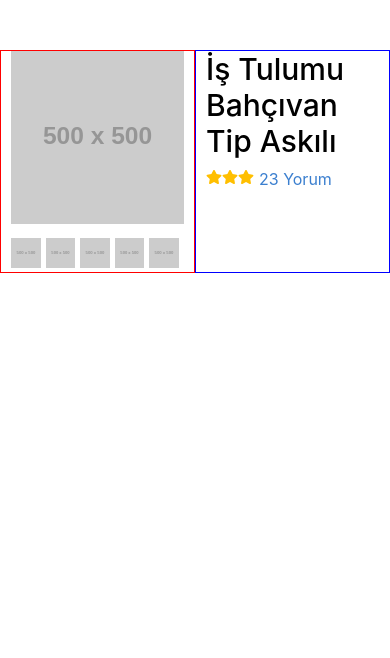
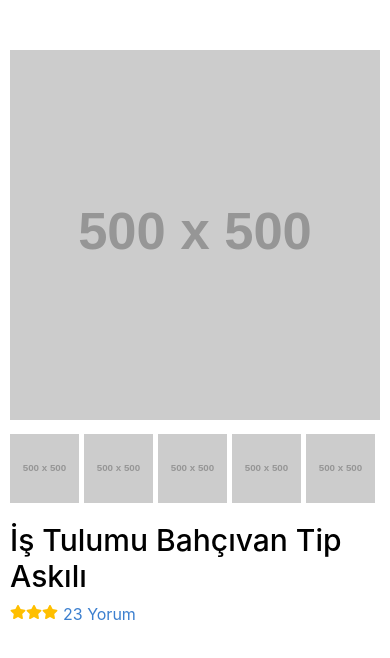
Before and after one commit to cantanert/sample-pdp, a React (Create React App) app: page / in a window 390 px wide. Shown: the top 658 px of the page. Built offline with nearby package versions, Linux system fonts and the light colour scheme.

Commit message:
pdp layout responsive behaviour implemented

```diff
--- a/src/pages/pdp/product-details.sass
+++ b/src/pages/pdp/product-details.sass
@@ -8,7 +8,6 @@
 
   .product-images-wrapper
     padding: 0 10px
-    border: 1px solid red
     .product-thumbnail-images
       display: flex
       overflow: auto
@@ -34,5 +33,8 @@
             margin-right: 5px
 
 
-  .product-content-wrapper
-    border: 1px solid blue
+@media screen and (max-width: $width-small-max)
+  .product-details-wrapper
+    flex-direction: column
+    .product-content-header
+      margin-top: 15px
```
